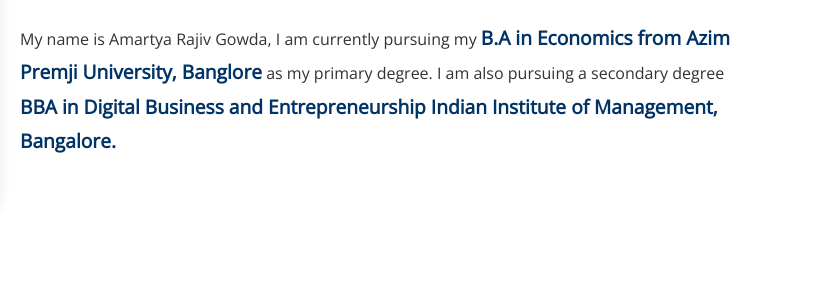
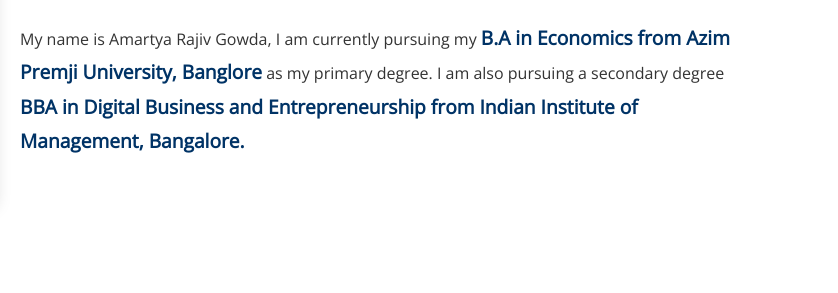
Before and after one commit to amartyaaa11/IIMresume, a plain HTML site: page index.html in a window 1280 px wide. Shown: the part 406-699 px from the top of the page, 442-1280 px from the left. Drawn offline with nearby package versions, Linux system fonts and the light colour scheme.

Commit message:
Update index.html

```diff
--- a/index.html
+++ b/index.html
@@ -41,7 +41,7 @@
         <div class="col-md-8">
           <h2 class="mb-4">About Me</h2>
           <p class="aboutp">
-            My name is Amartya Rajiv Gowda, I am currently pursuing my <span class="boldtext">B.A in Economics from Azim Premji University, Banglore</span> as my primary degree. I am also pursuing a secondary degree <span class="boldtext">BBA in Digital Business and Entrepreneurship Indian Institute of Management, Bangalore.</span>
+            My name is Amartya Rajiv Gowda, I am currently pursuing my <span class="boldtext">B.A in Economics from Azim Premji University, Banglore</span> as my primary degree. I am also pursuing a secondary degree <span class="boldtext">BBA in Digital Business and Entrepreneurship from Indian Institute of Management, Bangalore.</span>
           </p>
         </div>
       </div>
```
